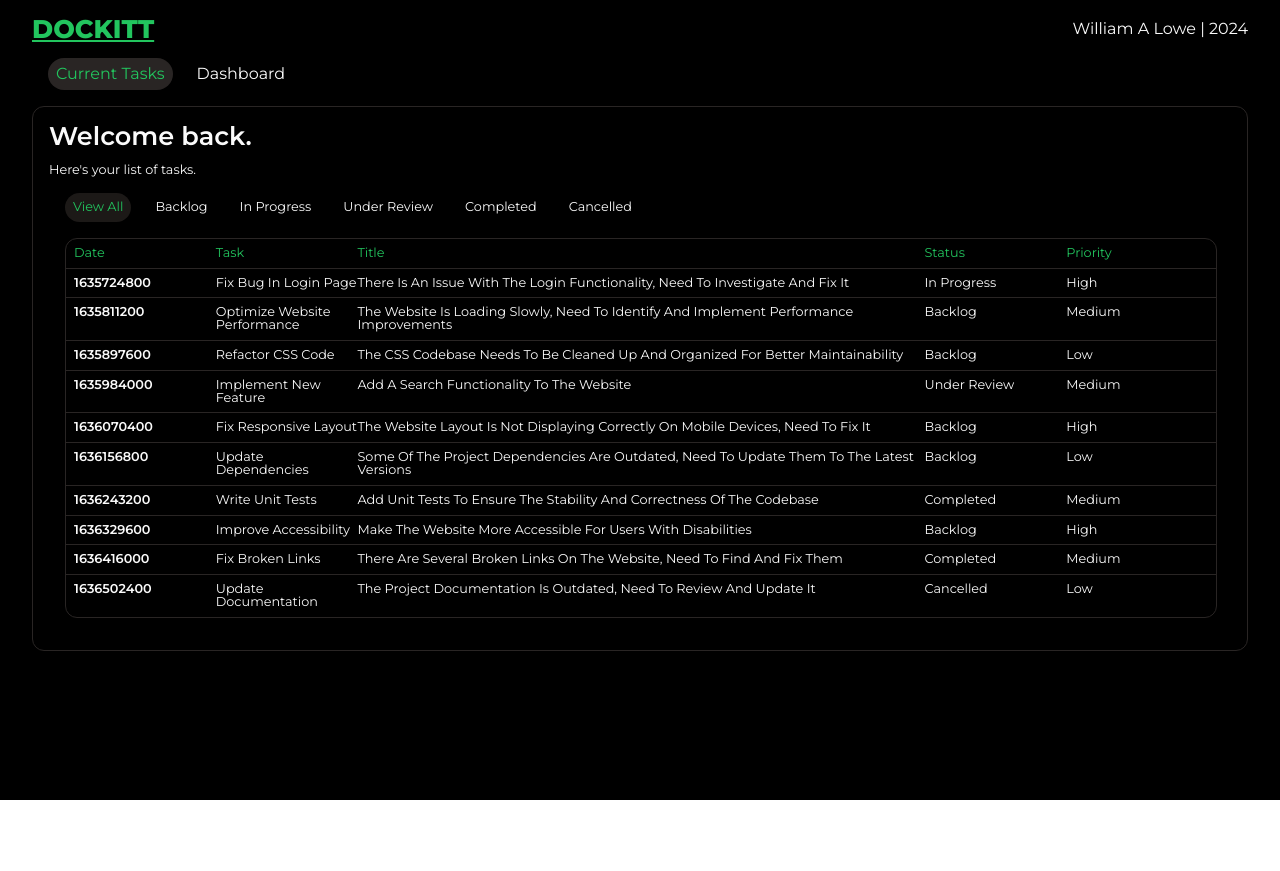
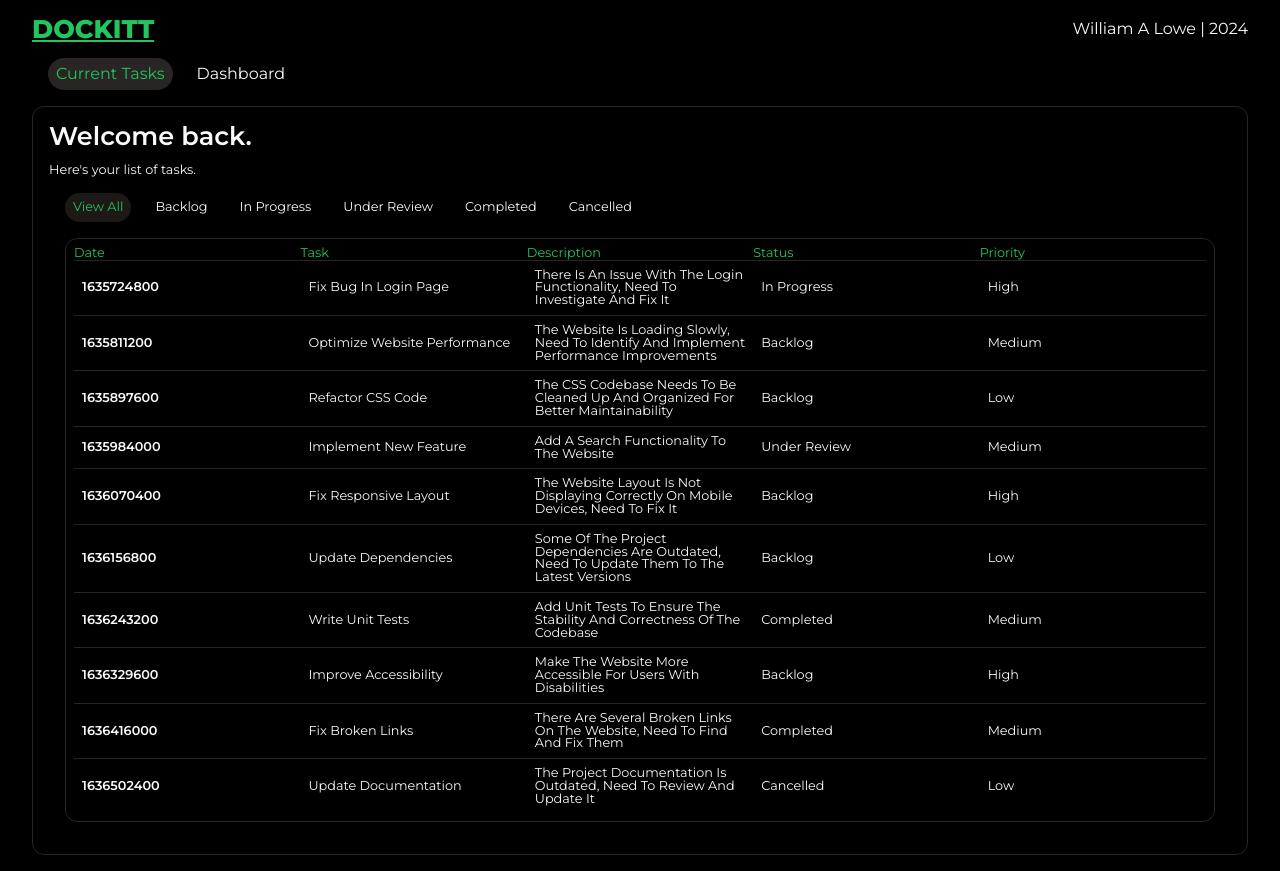
Before and after one commit to williamalowe/TaskSync, a React (Vite) app in the folder Dockitt/: page /tasklist in a window 1280 px wide. Before the commit the page ends 800 px from the top, so only its background shows below. Built offline with nearby package versions, Linux system fonts and the light colour scheme.

Commit message:
fix: tasklist-view refactor

```diff
--- a/Dockitt/src/components/TaskDisplay/TaskDisplay.jsx
+++ b/Dockitt/src/components/TaskDisplay/TaskDisplay.jsx
@@ -77,25 +77,38 @@ const TaskDisplay = () => {
   return (
     <div className={styles.border}>
       <table className={styles.table}>
+        <thead className={styles.headers}>
           <tr>
             <th>Date</th>
             <th>Task</th>
-          <th>Title</th>
+            <th>Description</th>
             <th>Status</th>
             <th>Priority</th>
           </tr>
-        {/* output */}
+        </thead>
+        <tbody className={styles.body}>
           {
             testData.map((task) =>
-              <tbody className={styles.task} key={task.Date}>
-                <td>{task.Date}</td>
+            <tr
+              key={task.Date}
+              className={styles.task}
+            >
+              <th>{task.Date}</th>
               <td>{task.Task}</td>
               <td>{task.Description}</td>
               <td>{task.Status}</td>
               <td>{task.Priority}</td>
+            </tr>
+            )
+
+          /* <tr>
+            <th>task date</th>
+            <td>task name</td>
+            <td>task description</td>
+            <td>task status</td>
+            <td>task priority</td>
+          </tr> */}
         </tbody>
-            )
-          }
       </table>
     </div>
   )
--- a/Dockitt/src/components/TaskDisplay/TaskDisplay.module.css
+++ b/Dockitt/src/components/TaskDisplay/TaskDisplay.module.css
@@ -2,48 +2,31 @@
   margin-top: 1rem;
   border: 1px solid var(--accent-color);
   border-radius: 12px;
-  width: 100%;
 }
 .table {
+  display: flex;
+  flex-direction: column;
   text-align: left;
   padding: 0.5rem;
-  width: 100%;
   font-size: 0.8rem;
 }
-.table>tr, .table>tbody {
+.headers>tr {
   display: flex;
-  padding: 0.5rem;
 }
-.table>tr>th {
+.headers>tr>th {
   flex: 1;
   color: var(--highlight-color);
 }
-.table>tr>th:nth-child(3) {
-  flex: 4;
-}
 .task {
   display: flex;
+  border-top: 1px solid var(--accent-color);
+  align-items: center;
 }
-.task>td {
+.task>th, .task>td {
   flex: 1;
   text-transform: capitalize;
+  padding: 0.5rem;
 }
-.task>td:first-child {
+.task>th {
   font-weight: 600;
 }
-.task>td:nth-child(3) {
-  flex: 4;
-}
-.task {
-  border-top: 1px solid var(--accent-color);
-}
-
-@media screen and (max-width: 768px) {
-  .table>tr {
-    /* flex-direction: column; */
-  }
-  .task {
-    flex-direction: column;
-    gap: 0.25rem;
-  }
-}
```
Lines whose indentation alone changed are shown as unchanged.
